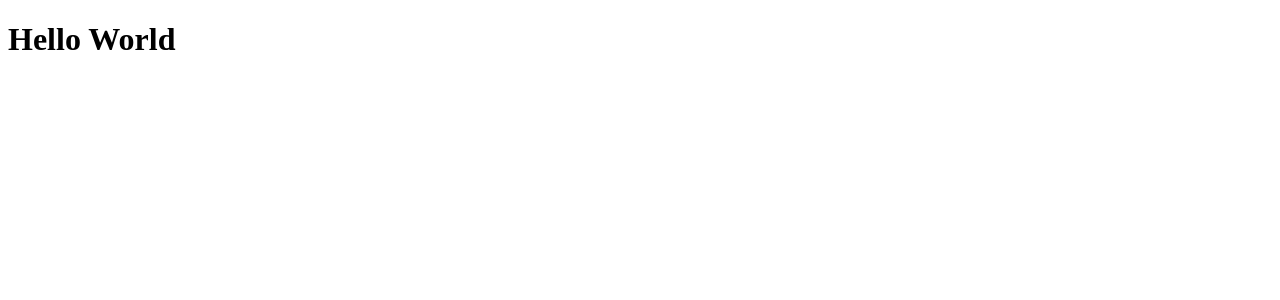
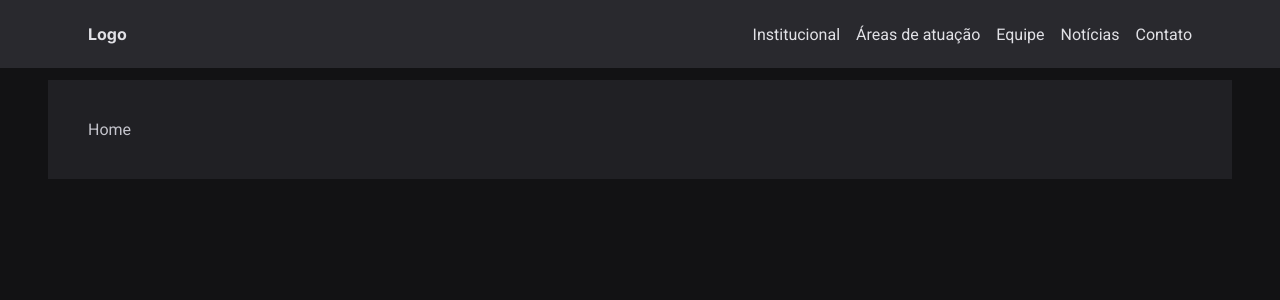
Before and after one commit to murilothom/caetano-trab, a React (Vite) app: page / in a window 1280 px wide. Shown: the top 300 px of the page. Built offline with nearby package versions, Linux system fonts and the light colour scheme.

Commit message:
feat: structure

```diff
--- a/index.html
+++ b/index.html
@@ -1,10 +1,16 @@
 <!DOCTYPE html>
-<html lang="en">
+<html lang="pt-BR">
   <head>
     <meta charset="UTF-8" />
-    <link rel="icon" type="image/svg+xml" href="/vite.svg" />
+    <link rel="preconnect" href="https://fonts.googleapis.com" />
+    <link rel="preconnect" href="https://fonts.gstatic.com" crossorigin />
     <meta name="viewport" content="width=device-width, initial-scale=1.0" />
-    <title>Vite + React + TS</title>
+
+    <link
+      href="https://fonts.googleapis.com/css2?family=Inter:wght@400;700&family=Roboto:wght@300;400;700&display=swap"
+      rel="stylesheet"
+    />
+    <title>Almança Soares & Silva</title>
   </head>
   <body>
     <div id="root"></div>
--- a/src/App.tsx
+++ b/src/App.tsx
@@ -1,7 +1,17 @@
+import { BrowserRouter } from 'react-router-dom';
+import { ThemeProvider } from 'styled-components';
+import { Router } from './Router';
+import { GlobalStyle } from './styles/global';
+import { defaultTheme } from './styles/themes/default';
+
 export function App() {
   return (
-    <div>
-      <h1>Hello World</h1>
-    </div>
+    <ThemeProvider theme={defaultTheme}>
+      <BrowserRouter>
+        <Router />
+
+        <GlobalStyle />
+      </BrowserRouter>
+    </ThemeProvider>
   );
 }
--- /dev/null
+++ b/src/Router.tsx
@@ -0,0 +1,14 @@
+import { Routes, Route } from 'react-router-dom';
+
+import { DefaultLayout } from './layouts/DefaultLayout';
+import { Home } from './pages/Home';
+
+export function Router() {
+  return (
+    <Routes>
+      <Route path='/' element={<DefaultLayout />}>
+        <Route path='/' element={<Home />} />
+      </Route>
+    </Routes>
+  );
+}
--- /dev/null
+++ b/src/components/Header/index.tsx
@@ -0,0 +1,20 @@
+import * as S from './styles';
+
+import { Link } from 'react-router-dom';
+
+export function Header() {
+  return (
+    <S.HeaderContainer>
+      <S.HeaderContent>
+        <S.LogoWrapper>Logo</S.LogoWrapper>
+        <S.Navbar>
+          <Link to='/institucional'>Institucional</Link>
+          <Link to='/areas-de-atuacao'>Áreas de atuação</Link>
+          <Link to='/equipe'>Equipe</Link>
+          <Link to='/noticias'>Notícias</Link>
+          <Link to='/contato'>Contato</Link>
+        </S.Navbar>
+      </S.HeaderContent>
+    </S.HeaderContainer>
+  );
+}
--- /dev/null
+++ b/src/components/Header/styles.ts
@@ -0,0 +1,37 @@
+import styled from 'styled-components';
+
+export const HeaderContainer = styled.div`
+  position: fixed;
+  left: 0;
+  top: 0;
+  width: 100vw;
+  background-color: ${(props) => props.theme['gray-700']};
+`;
+
+export const LogoWrapper = styled.div`
+  color: ${(props) => props.theme['gray-100']};
+  font-family: 'Inter', Arial, Helvetica, sans-serif;
+  font-weight: 700;
+`;
+
+export const HeaderContent = styled.div`
+  display: flex;
+  justify-content: space-between;
+  align-items: center;
+  flex-wrap: wrap;
+  padding: 1.5rem 2.5rem;
+  max-width: 74rem;
+  margin: 0 auto;
+`;
+
+export const Navbar = styled.div`
+  display: flex;
+  justify-content: center;
+  align-items: center;
+  gap: 1rem;
+
+  & > a {
+    text-decoration: none;
+    color: ${(props) => props.theme['gray-100']};
+  }
+`;
--- /dev/null
+++ b/src/layouts/DefaultLayout/index.tsx
@@ -0,0 +1,12 @@
+import { Outlet } from 'react-router-dom';
+import { Header } from '../../components/Header';
+import * as S from './styles';
+
+export function DefaultLayout() {
+  return (
+    <S.LayoutContainer>
+      <Header />
+      <Outlet />
+    </S.LayoutContainer>
+  );
+}
--- /dev/null
+++ b/src/layouts/DefaultLayout/styles.ts
@@ -0,0 +1,10 @@
+import styled from 'styled-components';
+
+export const LayoutContainer = styled.div`
+  max-width: 74rem;
+  margin: 5rem auto;
+  padding: 2.5rem;
+  background: ${(props) => props.theme['gray-800']};
+  display: flex;
+  flex-direction: column;
+`;
--- /dev/null
+++ b/src/pages/Home/index.tsx
@@ -0,0 +1,5 @@
+import * as S from './styles';
+
+export function Home() {
+  return <S.HomeContainer>Home</S.HomeContainer>;
+}
--- /dev/null
+++ b/src/pages/Home/styles.ts
@@ -0,0 +1,3 @@
+import styled from 'styled-components';
+
+export const HomeContainer = styled.div``;
--- /dev/null
+++ b/src/styles/global.ts
@@ -0,0 +1,26 @@
+import { createGlobalStyle } from 'styled-components';
+
+export const GlobalStyle = createGlobalStyle`
+  * {
+    margin: 0;
+    padding: 0;
+    box-sizing: border-box;
+  }
+
+  :focus {
+    outline: 0;
+    box-shadow: 0 0 0 2px ${(props) => props.theme['green-500']};
+  }
+
+  body {
+    background: ${(props) => props.theme['gray-900']};
+    color: ${(props) => props.theme['gray-300']};
+    -webkit-font-smoothing: antialiased;
+  }
+
+  body, input, textarea, button {
+    font-family: 'Roboto', sans-serif;
+    font-weight: 400;
+    font-size: 1rem;
+  }
+`;
--- /dev/null
+++ b/src/styles/themes/default.ts
@@ -0,0 +1,21 @@
+export const defaultTheme = {
+  white: '#FFF',
+
+  'gray-100': '#E1E1E6',
+  'gray-300': '#C4C4CC',
+  'gray-400': '#8D8D99',
+  'gray-500': '#7C7C8A',
+  'gray-600': '#323238',
+  'gray-700': '#29292E',
+  'gray-800': '#202024',
+  'gray-900': '#121214',
+
+  'green-300': '#00B37E',
+  'green-500': '#00875F',
+  'green-700': '#015F43',
+
+  'red-500': '#AB222E',
+  'red-700': '#7A1921',
+
+  'yellow-500': '#FBA94C',
+};
```
